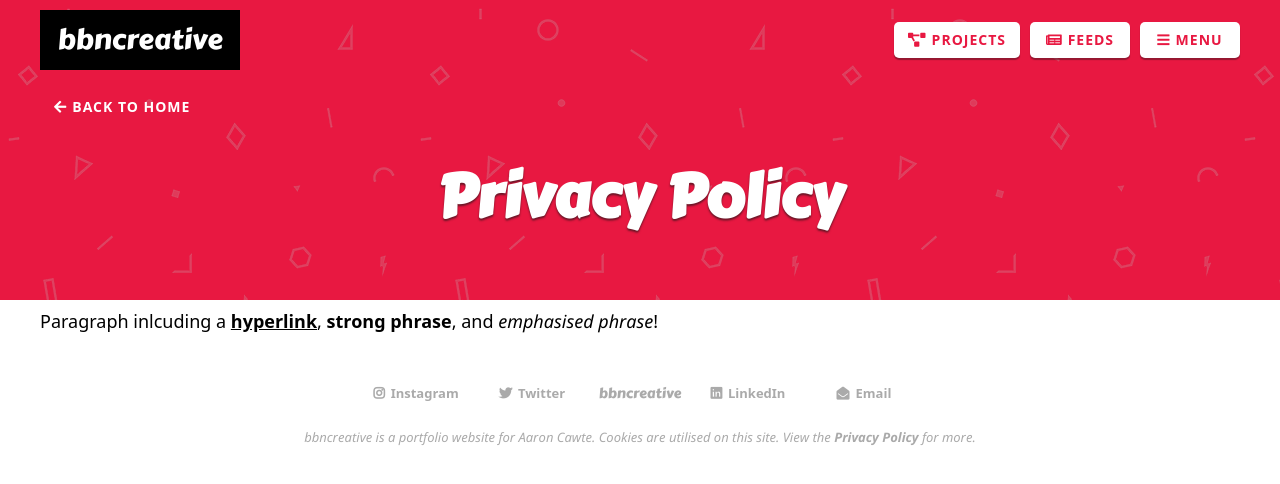
After one commit to aaroncawte/bbncreative-django, a Django app: page /privacy in a window 1280 px wide. The commit adds this page. Shown: the top 484 px of the page. Run offline with Django 3.2, Linux system fonts and the light colour scheme; data that the repository does not hold is empty; some libraries are stand-ins or nearby versions; some web fonts are replaced.

Commit message:
Add privacy page

```diff
--- a/bbncreative_cms/urls.py
+++ b/bbncreative_cms/urls.py
@@ -9,6 +9,7 @@ urlpatterns = [
 
     path('aaron', views.aaron, name="aaron"),
     path('contact', views.contact, name="contact"),
+    path('privacy', views.privacy, name="privacy"),
 
     path('projects/<slug:url_name>', views.project_from_name, name="project_by_name"),
     path('feeds/<slug:url_name>', views.feed_from_name, name="feed_by_name"),
--- a/bbncreative_cms/views.py
+++ b/bbncreative_cms/views.py
@@ -36,6 +36,17 @@ def contact(request):
         "contact.html",
         {
             "page_title": "Get In Touch",
+            "show_back_to_home": True,
+        }
+    )
+
+
+def privacy(request):
+    return render(
+        request,
+        "privacy.html",
+        {
+            "page_title": "Privacy Policy",
             "show_back_to_home": True,
         }
     )
--- a/static/style/_structure.scss
+++ b/static/style/_structure.scss
@@ -848,7 +848,7 @@ footer {
 	background-color: white;
 }
 
-.footer-description, .footer-buttons {
+.footer-description, .footer-description a, .footer-buttons {
 	font-size: small;
 	color: $footer-text;
 	line-height: 18px;
--- a/static/style/style.css
+++ b/static/style/style.css
@@ -1156,7 +1156,7 @@ footer {
  background-color: white;
 }
 
-.footer-description, .footer-buttons {
+.footer-description, .footer-description a, .footer-buttons {
   font-size: small;
   color: #aaa;
  line-height: 18px;
--- a/templates/components/_footer.html
+++ b/templates/components/_footer.html
@@ -16,5 +16,5 @@
         </a>
     </div>
     <p class="footer-description">bbncreative is a portfolio website for Aaron Cawte. Cookies are utilised on this site.
-        View the Privacy Statement for more.</p>
+        View the <a href="/privacy" class="no-text-decoration">Privacy Policy</a> for more.</p>
 </footer>
--- /dev/null
+++ b/templates/privacy.html
@@ -0,0 +1,9 @@
+{% extends "_static.html" %}
+{% block window-content %}
+    <div class="window">
+        <div class="wrapper-1200">
+            <p>Paragraph inlcuding a <a href="/">hyperlink</a>, <strong>strong phrase</strong>, and <em>emphasised
+                phrase</em>!</p>
+        </div>
+    </div>
+{% endblock %}
```
Also changed, not shown: 1 other file.
